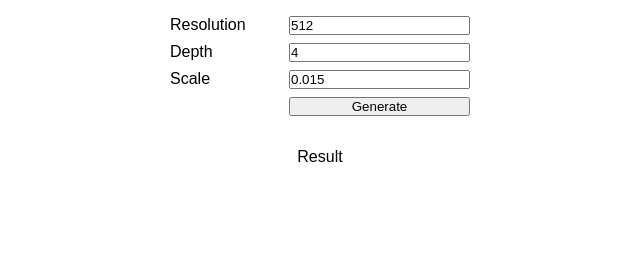
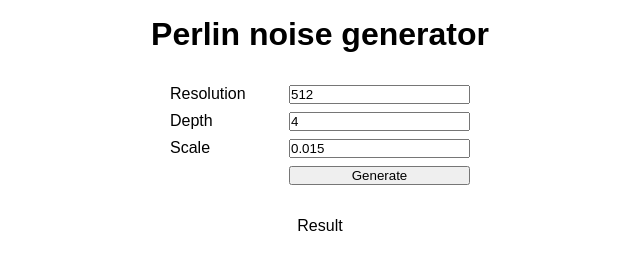
Before and after one commit to EnkaOsaru/perlin-noise-generator, a website with bundled scripts: page page/index.html in a window 1280 px wide. Shown: the whole page, without its empty margins (320-960 px from the left). Built offline with nearby package versions, Linux system fonts and the light colour scheme.

Commit message:
Add title and adjust spacing

```diff
--- a/page/index.html
+++ b/page/index.html
@@ -5,9 +5,11 @@
   <meta charset="UTF-8">
   <meta name="viewport" content="width=device-width, initial-scale=1.0">
   <link rel="stylesheet" href="scss/style.scss">
+  <title>Perlin noise generator</title>
 </head>
 
 <body>
+  <h1 id="title">Perlin noise generator</h1>
   <form id="interface">
     <label for="resolution">Resolution</label>
     <input type="number" name="resolution" id="resolution" min="1" value="512">
--- a/page/scss/style.scss
+++ b/page/scss/style.scss
@@ -7,15 +7,19 @@
 
 body {
   display: grid;
+  justify-items: center;
   margin: 1rem;
   font-family: sans-serif;
+}
+
+h1#title {
+  margin-bottom: 2rem;
 }
 
 form#interface {
   display: grid;
   grid-template-columns: repeat(2, 1fr);
   gap: 0.5rem;
-  justify-self: center;
   margin-bottom: 2rem;
   max-width: 300px;
 
@@ -26,7 +30,6 @@ form#interface {
 
 div#viewer {
   overflow-x: scroll;
-  justify-self: center;
   max-width: 100%;
 
   &::before {
```
Also changed, not shown: public/index.html (+1 -1 lines), 2 other files.
